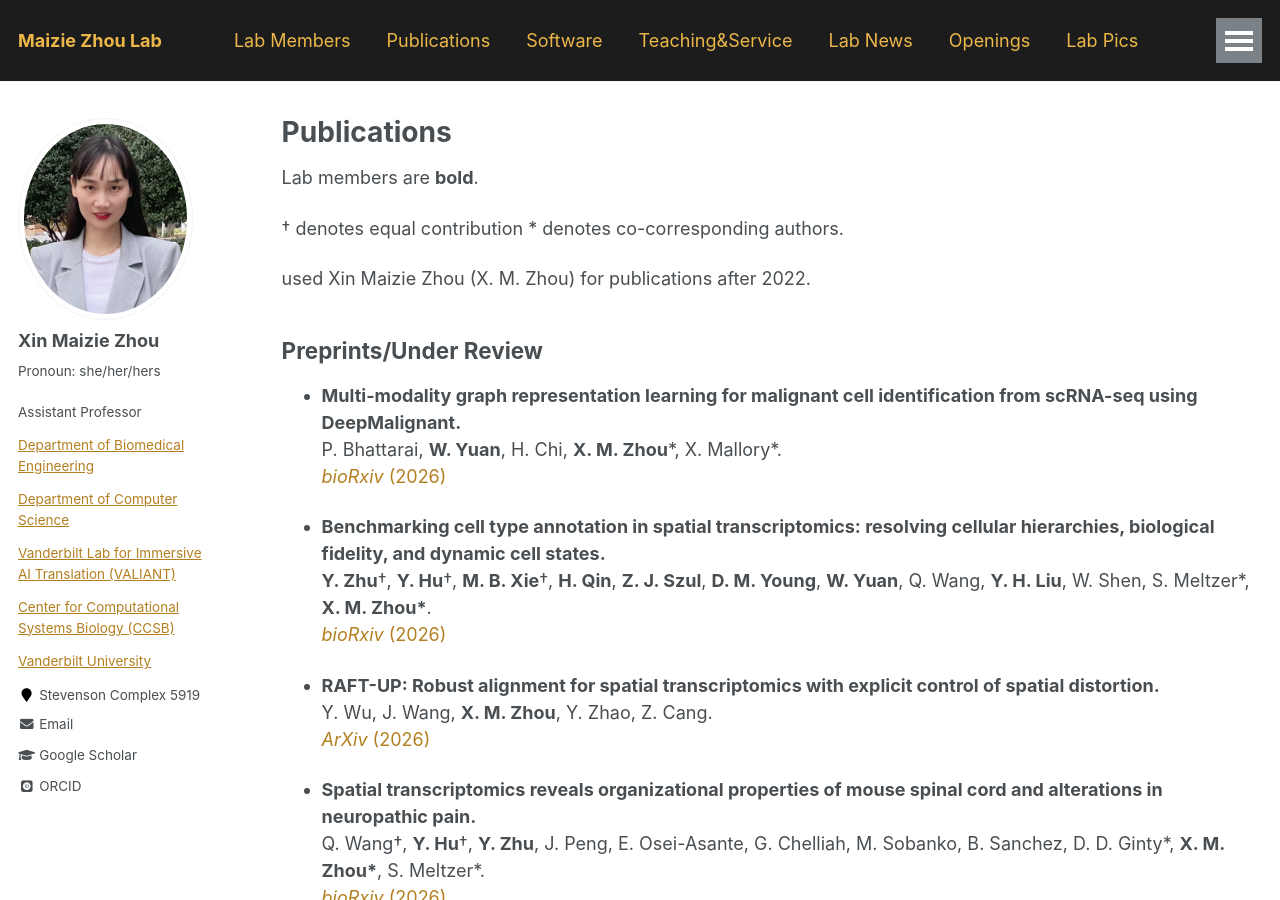
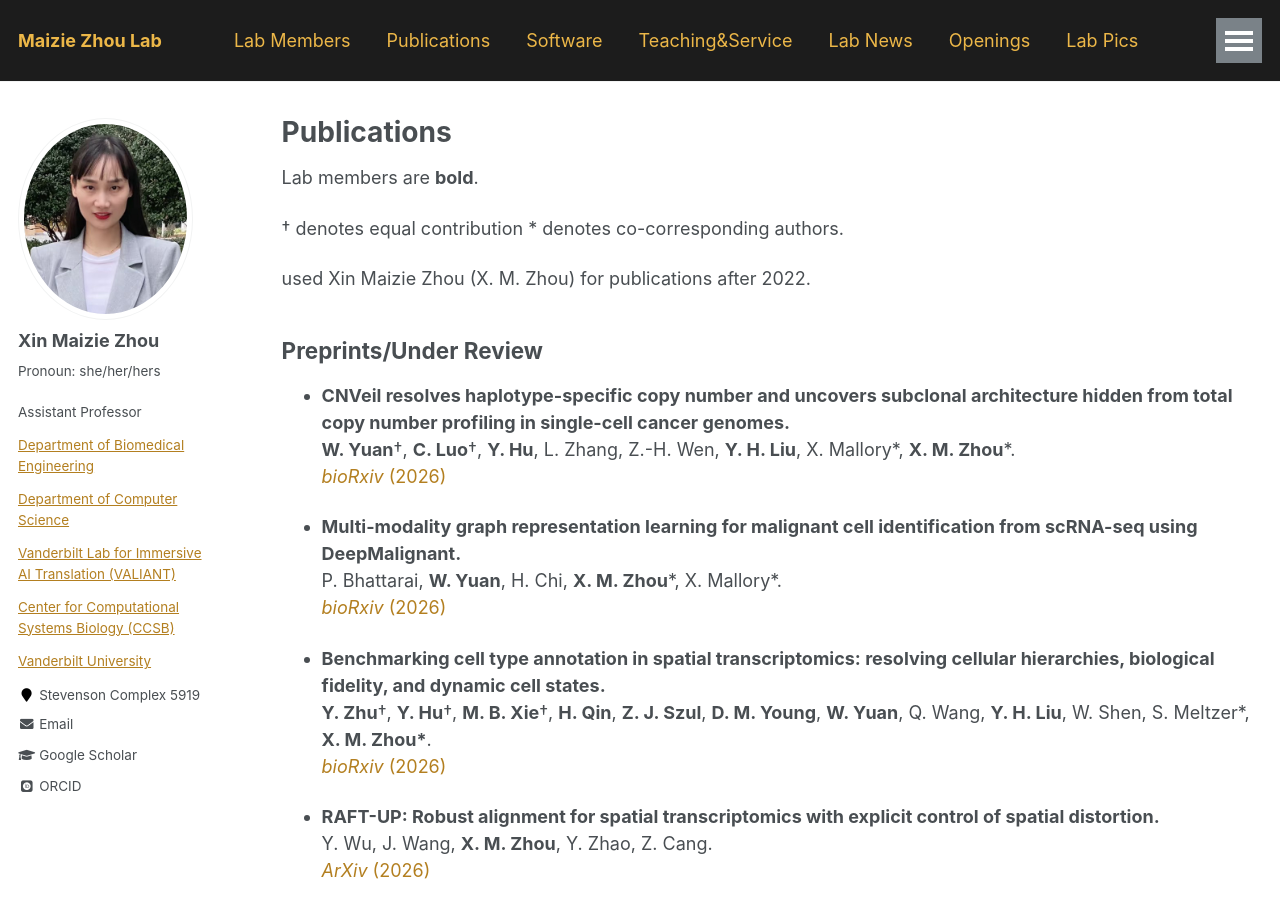
Before and after one commit to maiziezhoulab/Maiziezhoulab.github.io, a Jekyll site: the page built from _pages/publications.md, in a window 1280 px wide and 900 px high. Built offline with Jekyll 4.4.1, drawn with Linux system fonts in a browser that asks for light colours; some web fonts are replaced; some of the changed text lies outside the part shown.

Commit message:
Update publications.md

```diff
--- a/_pages/publications.md
+++ b/_pages/publications.md
@@ -24,6 +24,10 @@ Lab members are **bold**.
 used Xin Maizie Zhou (X. M. Zhou) for publications after 2022.
 
 ## Preprints/Under Review
+- **CNVeil resolves haplotype-specific copy number and uncovers subclonal architecture hidden from total copy number profiling in single-cell cancer genomes.**
+  **W. Yuan**†, **C. Luo**†, **Y. Hu**, L. Zhang, Z.-H. Wen, **Y. H. Liu**, X. Mallory\*, **X. M. Zhou**\*.
+  [_bioRxiv_ (2026)](https://www.biorxiv.org/content/10.64898/2026.07.20.739667v1)
+
 - **Multi-modality graph representation learning for malignant cell identification from scRNA-seq using DeepMalignant.**
   P. Bhattarai, **W. Yuan**, H. Chi, **X. M. Zhou**\*, X. Mallory\*.
   [_bioRxiv_ (2026)](https://www.biorxiv.org/content/10.64898/2026.06.29.734828v1)
```
Also changed, not shown: other parts of _pages/publications.md (+0 -5 lines).
